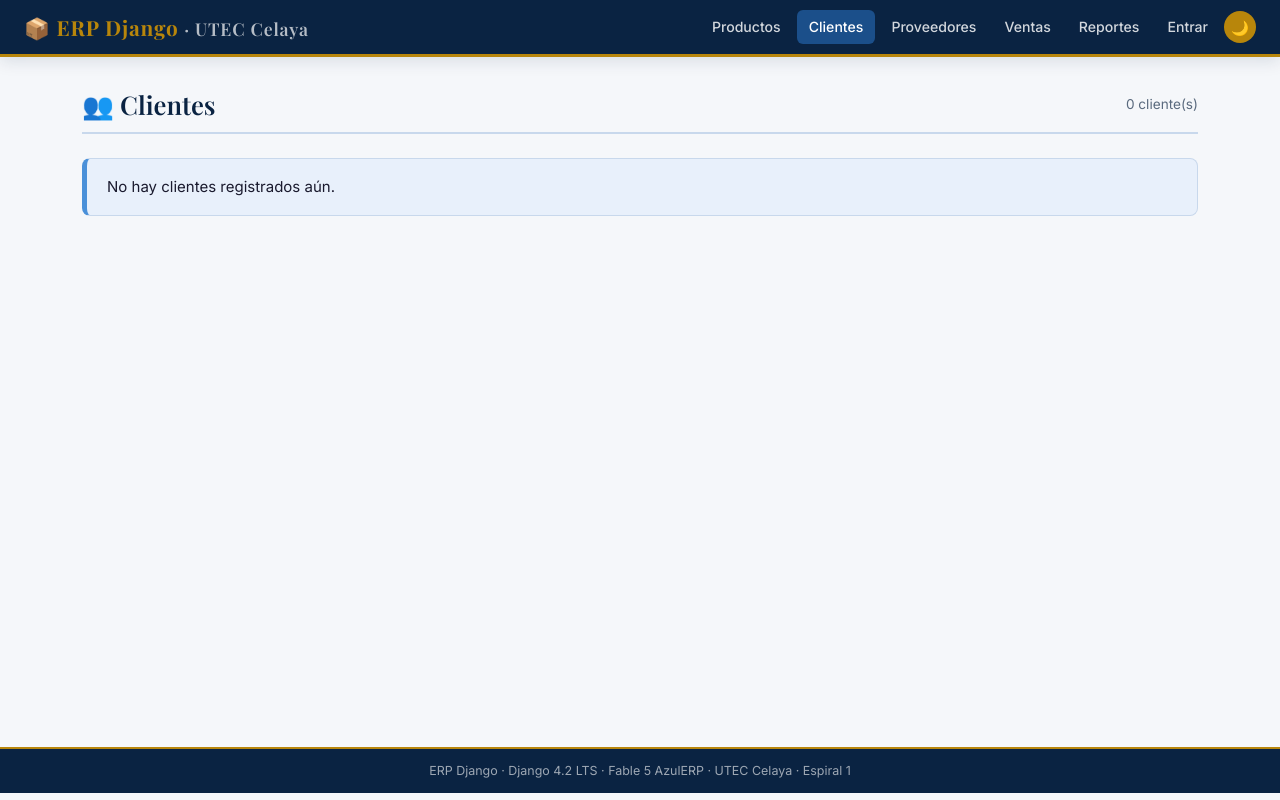
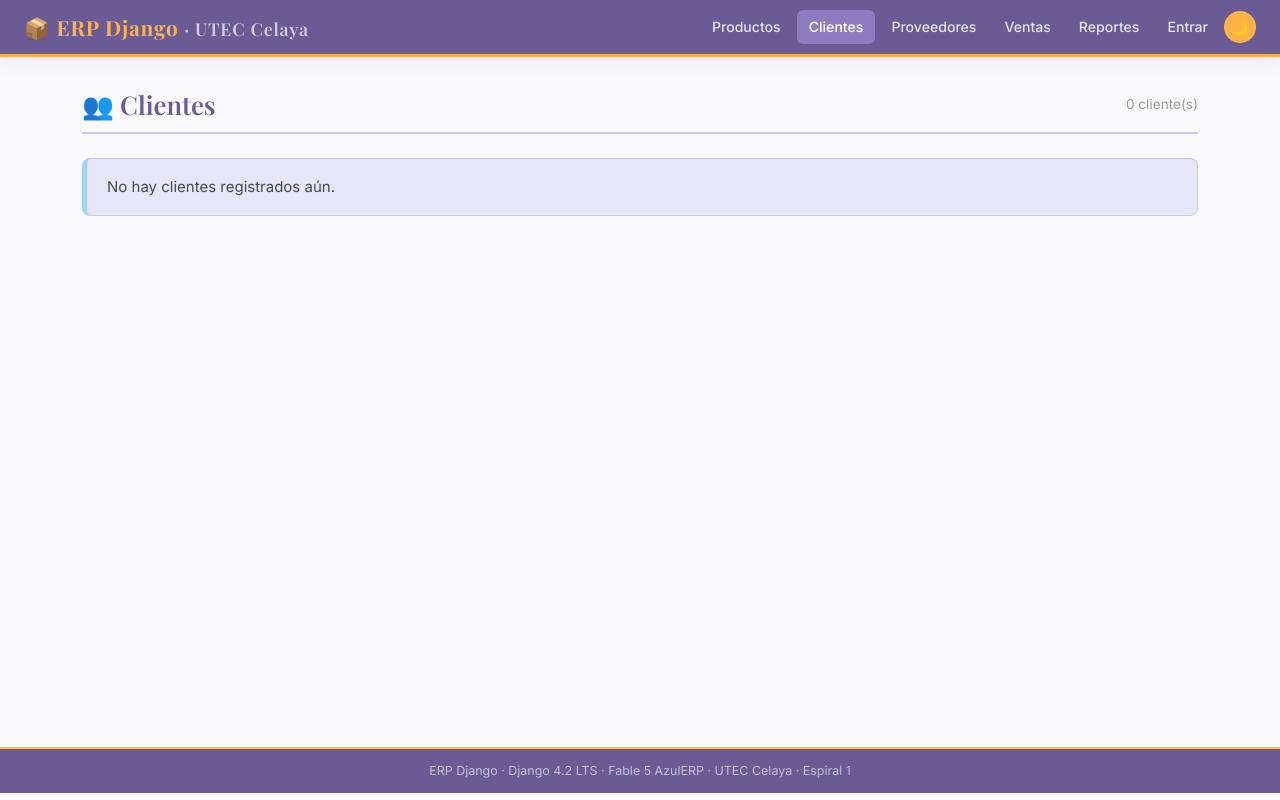
Before and after one commit to odmendezo2528-blip/erp-django-utec, a Django app: page /clientes/ in a window 1280 px wide. Run offline with Django 4.2, Linux system fonts and the light colour scheme; data that the repository does not hold is empty.

Commit message:
Style: Pagina de bienvenida restaurada con colores pastel

```diff
--- a/core/settings.py
+++ b/core/settings.py
@@ -181,15 +181,15 @@ JAZZMIN_UI_TWEAKS = {
     'footer_small_text':        False,
     'body_small_text':          False,
     'brand_small_text':         False,
-    'brand_colour':             'navbar-dark',
-    'accent':                   'accent-navy',
+    'brand_colour':             'navbar-light',
+    'accent':                   'accent-purple',
     'navbar':                   'navbar-dark',
     'no_navbar_border':         False,
     'navbar_fixed':             True,
     'layout_boxed':             False,
     'footer_fixed':             False,
     'sidebar_fixed':            True,
-    'sidebar':                  'sidebar-dark-navy',
+    'sidebar':                  'sidebar-light-purple',
     'sidebar_nav_small_text':   False,
     'sidebar_disable_expand':   False,
     'sidebar_nav_child_indent': True,
--- a/core/urls.py
+++ b/core/urls.py
@@ -4,7 +4,7 @@ from django.contrib import admin
 from django.urls import path, include
 from django.conf import settings
 from django.conf.urls.static import static
-from productos.views import ProductoListView
+from . import views
 
 urlpatterns = [
     path('admin/', admin.site.urls),
@@ -13,7 +13,7 @@ urlpatterns = [
     path('accounts/', include('allauth.urls')),
 
     # 2. Página de inicio (Lista de productos)
-    path('', ProductoListView.as_view(), name='inicio'),
+    path('', views.bienvenida, name='inicio'),
 
     # 3. Apps del ERP
     path('clientes/', include('clientes.urls', namespace='clientes')),
--- a/templates/base.html
+++ b/templates/base.html
@@ -19,40 +19,42 @@
     <!-- Fable 5 AzulERP — Design System -->
     <style>
         /* TOKENS MODO DÍA */
+                /* TOKENS MODO DÍA (PASTEL) */
         :root, [data-theme="light"] {
-            --clr-navy   : #0A2342;
-            --clr-royal  : #1B4F8A;
-            --clr-sky    : #4A90D9;
-            --clr-ice    : #E8F0FB;
-            --clr-gold   : #B8860B;
-            --clr-amber  : #D4A017;
-            --clr-cream  : #FDF8E8;
-            --clr-bg     : #F5F7FA;
-            --clr-surface: #FFFFFF;
-            --clr-text   : #1A1A2E;
-            --clr-muted  : #5A6A7E;
-            --clr-border : #C8D8EC;
-            --clr-danger : #C0392B;
-            --clr-ok     : #1A7A4A;
-            --shadow-sm  : 0 1px 4px rgba(10,35,66,.08);
-            --shadow-md  : 0 4px 16px rgba(10,35,66,.12);
+            --clr-navy   : #6B5B95; /* Morado pastel */
+            --clr-royal  : #8E7CC3; /* Lavanda */
+            --clr-sky    : #A2D5F2; /* Azul cielo pastel */
+            --clr-ice    : #E6E6FA; /* Lavanda muy claro */
+            --clr-gold   : #FFB347; /* Durazno pastel */
+            --clr-amber  : #FFD1B3; /* Melocotón */
+            --clr-cream  : #FFF5EE; /* Blanco hueso */
+            --clr-bg     : #F9F9FB; /* Fondo gris muy claro */
+            --clr-surface: #FFFFFF; /* Tarjetas blancas */
+            --clr-text   : #4A4A4A; /* Texto gris oscuro */
+            --clr-muted  : #9E9E9E; /* Texto secundario */
+            --clr-border : #D1C4E9; /* Borde lila */
+            --clr-danger : #FF8A80; /* Rojo pastel */
+            --clr-ok     : #81C784; /* Verde menta */
+            --shadow-sm  : 0 1px 4px rgba(107, 91, 149, .08);
+            --shadow-md  : 0 4px 16px rgba(107, 91, 149, .12);
         }
         /* TOKENS MODO NOCHE */
+               /* TOKENS MODO NOCHE (PASTEL OSCURO) */
         [data-theme="dark"] {
-            --clr-navy   : #1E3A5F;
-            --clr-royal  : #2E5F9E;
-            --clr-sky    : #6BAEE8;
-            --clr-ice    : #1A2A3A;
-            --clr-gold   : #D4AF37;
-            --clr-amber  : #E8C547;
-            --clr-cream  : #2A2510;
-            --clr-bg     : #0D1B2A;
-            --clr-surface: #142033;
-            --clr-text   : #E2EAF4;
-            --clr-muted  : #8AA0B8;
-            --clr-border : #2A3F58;
-            --clr-danger : #E74C3C;
-            --clr-ok     : #2ECC71;
+            --clr-navy   : #4A3B6B;
+            --clr-royal  : #6B5B95;
+            --clr-sky    : #82B1FF;
+            --clr-ice    : #2C2C3E;
+            --clr-gold   : #FFB347;
+            --clr-amber  : #FFCC80;
+            --clr-cream  : #3E3A45;
+            --clr-bg     : #1E1E24;
+            --clr-surface: #2B2B36;
+            --clr-text   : #E0E0E0;
+            --clr-muted  : #9E9E9E;
+            --clr-border : #4A3B6B;
+            --clr-danger : #FF8A80;
+            --clr-ok     : #81C784;
             --shadow-sm  : 0 1px 4px rgba(0,0,0,.3);
             --shadow-md  : 0 4px 16px rgba(0,0,0,.4);
         }
```
Also changed, not shown: core/views.py (+4 -4 lines), static/erp_custom.css (+45 -44 lines).
